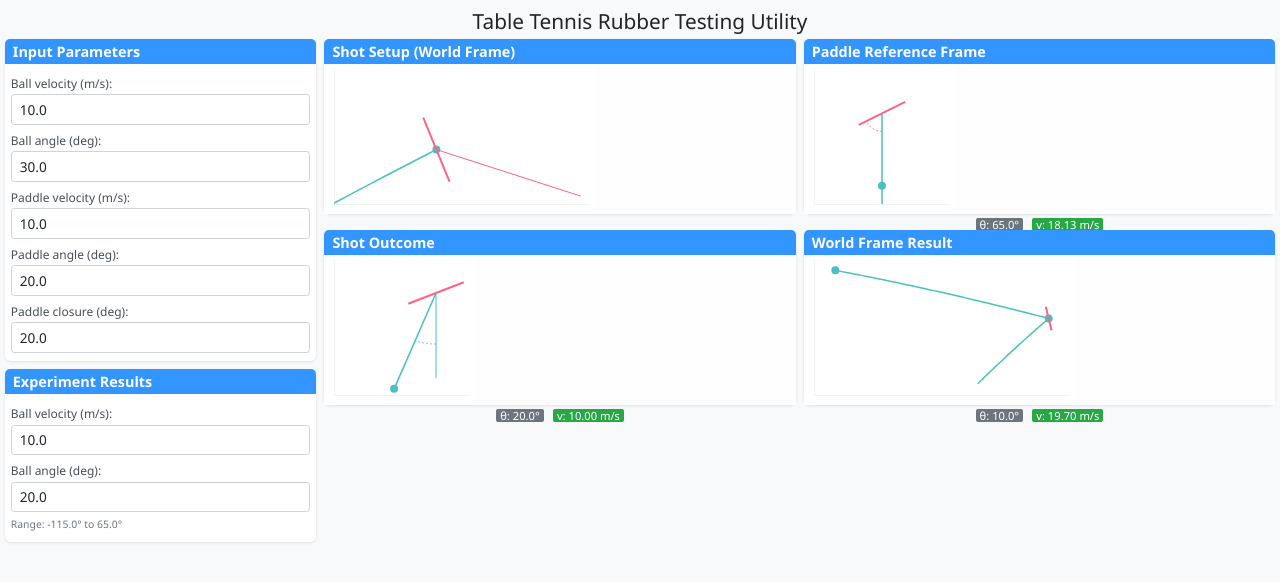
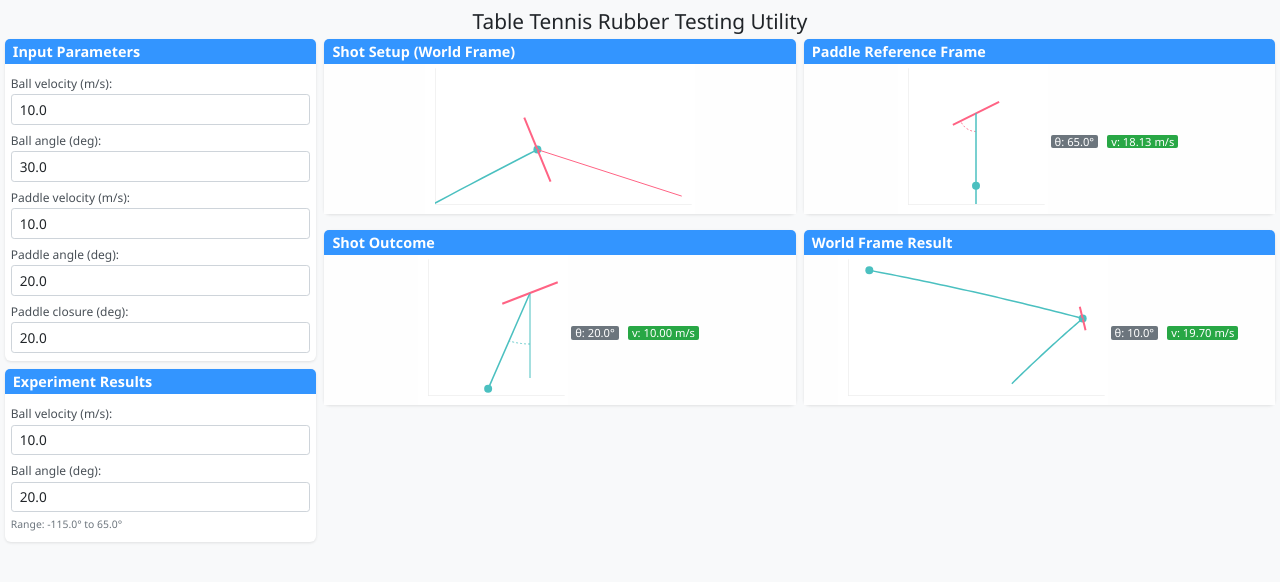
Before and after one commit to carpdiem/table_tennis_experiment_translator, a Flask app: page / in a window 1280 px wide. Shown: the top 582 px of the page. Run offline with Flask 3, Linux system fonts and the light colour scheme; some libraries are stand-ins or nearby versions.

Commit message:
Improve visualization container layout to better match content size. Added flexbox centering and max-width constraint for visualizations to prevent stretching while maintaining proper alignment.

```diff
--- a/web_app/static/css/style.css
+++ b/web_app/static/css/style.css
@@ -61,6 +61,10 @@ body {
     border: none;
     padding: 0 !important;
     height: 150px; /* Fixed height for all visualization containers */
+    width: 100%; /* Current width setting */
+    display: flex;
+    justify-content: center;
+    align-items: center;
 }
 
 canvas {
@@ -68,6 +72,8 @@ canvas {
     border-radius: 0;
     width: 100%;
     height: 100%;
+    max-width: 300px; /* Limit canvas width */
+    object-fit: contain;
 }
 
 .info-box {
```
